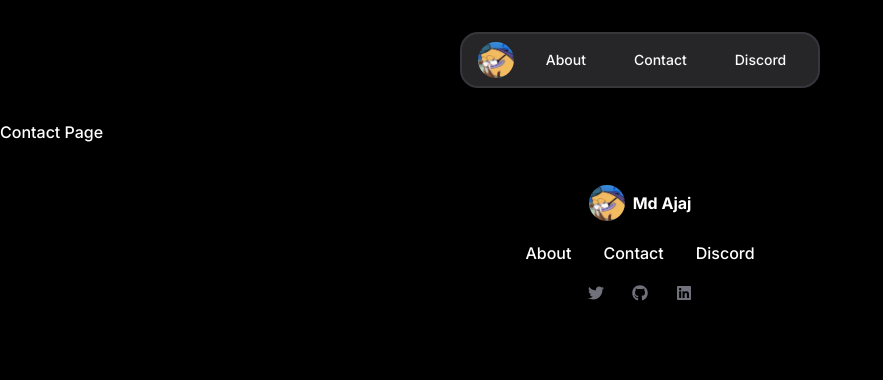
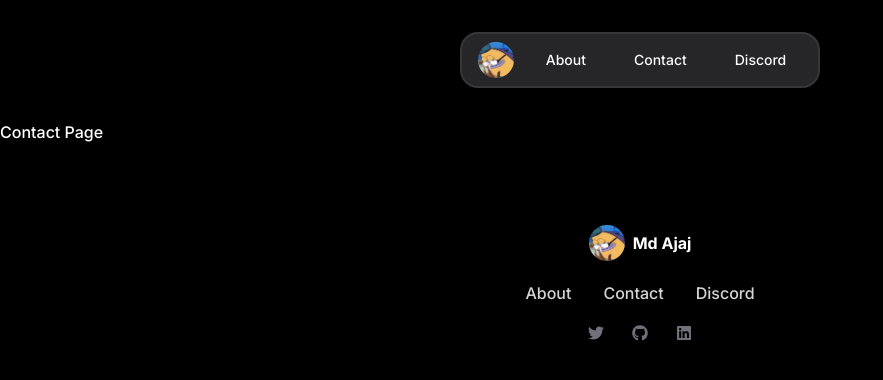
Before and after one commit to ajajm/Portfolio, a React (Vite) app in the folder client/: page /contact in a window 1280 px wide. Shown: the top 380 px of the page, without its empty margins (0-883 px from the left). Built offline with nearby package versions, Linux system fonts and the light colour scheme.

Commit message:
chore: updated hover effect on text

```diff
--- a/client/src/components/Footer.jsx
+++ b/client/src/components/Footer.jsx
@@ -5,8 +5,8 @@ import Socials from './Socials';
 
 const Footer = () => {
   return (
-    <footer className='flex relative justify-center bottom-0 items-center border-t mx-auto border-slate-900/5 w-full mt-auto'>
-      <div className='flex flex-col items-center justify-center gap-3 py-10'>
+    <footer className='flex py-10 justify-center  bottom-0 items-center border-t mx-auto border-slate-900/5 w-full mt-auto'>
+      <div className='flex flex-col items-center justify-center py-10 gap-3 '>
         {/* logo name */}
         <Link to='/'>
           <span className='flex items-center font-bold text-x gap-2'>
@@ -20,10 +20,11 @@ const Footer = () => {
         </Link>
 
         {/* about contact discord */}
-        <div className='flex py-2 px-5 rounded-2xl justify-between gap-8 text-white items-center'>
-          <Link to='/about'>About</Link>
-          <Link to='/contact'>Contact</Link>
-          <Link to='https://discord.gg/mr3S7SVjMc' target='_blank'>Discord</Link>
+        <div className='flex py-2 px-5 rounded-2xl justify-between gap-8 text-[#d5d5d5] items-center'>
+          <Link className='hover:hover:text-white ' to='/about'>About</Link>
+          <Link className='hover:hover:text-white ' to='/contact'>Contact</Link>
+          <Link className='hover:hover:text-white ' to='https://discord.gg/mr3S7SVjMc' target='_blank'>Discord</Link>
+
         </div>
 
         {/* socials */}
```
